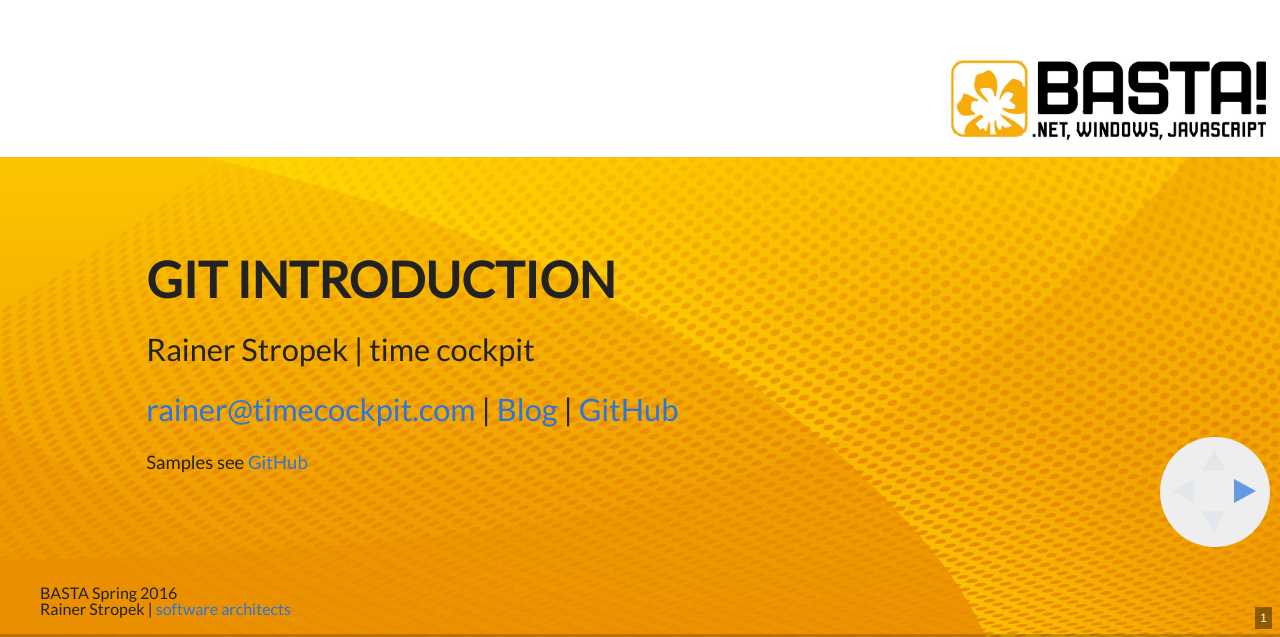
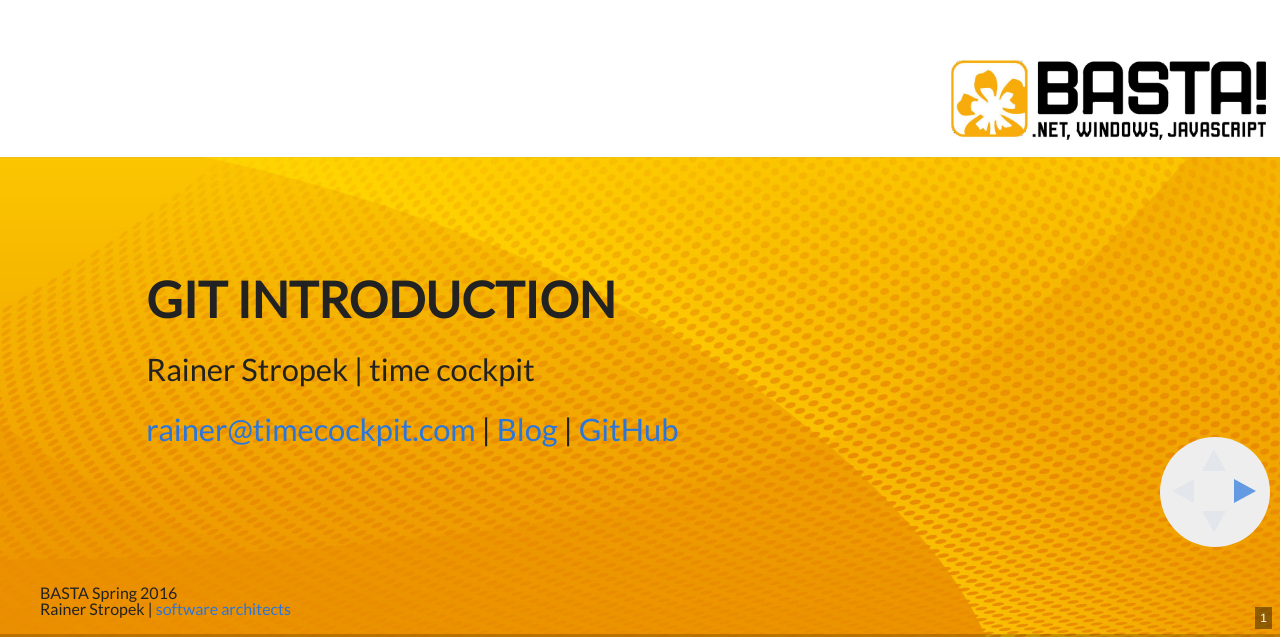
Before and after one commit to rstropek/basta-spring-2016, a website: page GitIntro/basta-spring-2016-git.html in a window 1280 px wide. Shown: the part 163-800 px from the top of the page. Drawn offline with Linux system fonts and the light colour scheme.

```diff
--- a/GitIntro/basta-spring-2016-git.html
+++ b/GitIntro/basta-spring-2016-git.html
@@ -48,8 +48,6 @@
                     <a href="http://www.software-architects.at">Blog</a> |
                     <a href="https://github.com/rstropek">GitHub</a>
                 </p>
-
-                <small>Samples see <a href="https://github.com/rstropek/Samples/tree/master/AspNetCore1Workshop" target="_blank">GitHub</a></small>
             </section>
 
             <section data-state="content">
```
